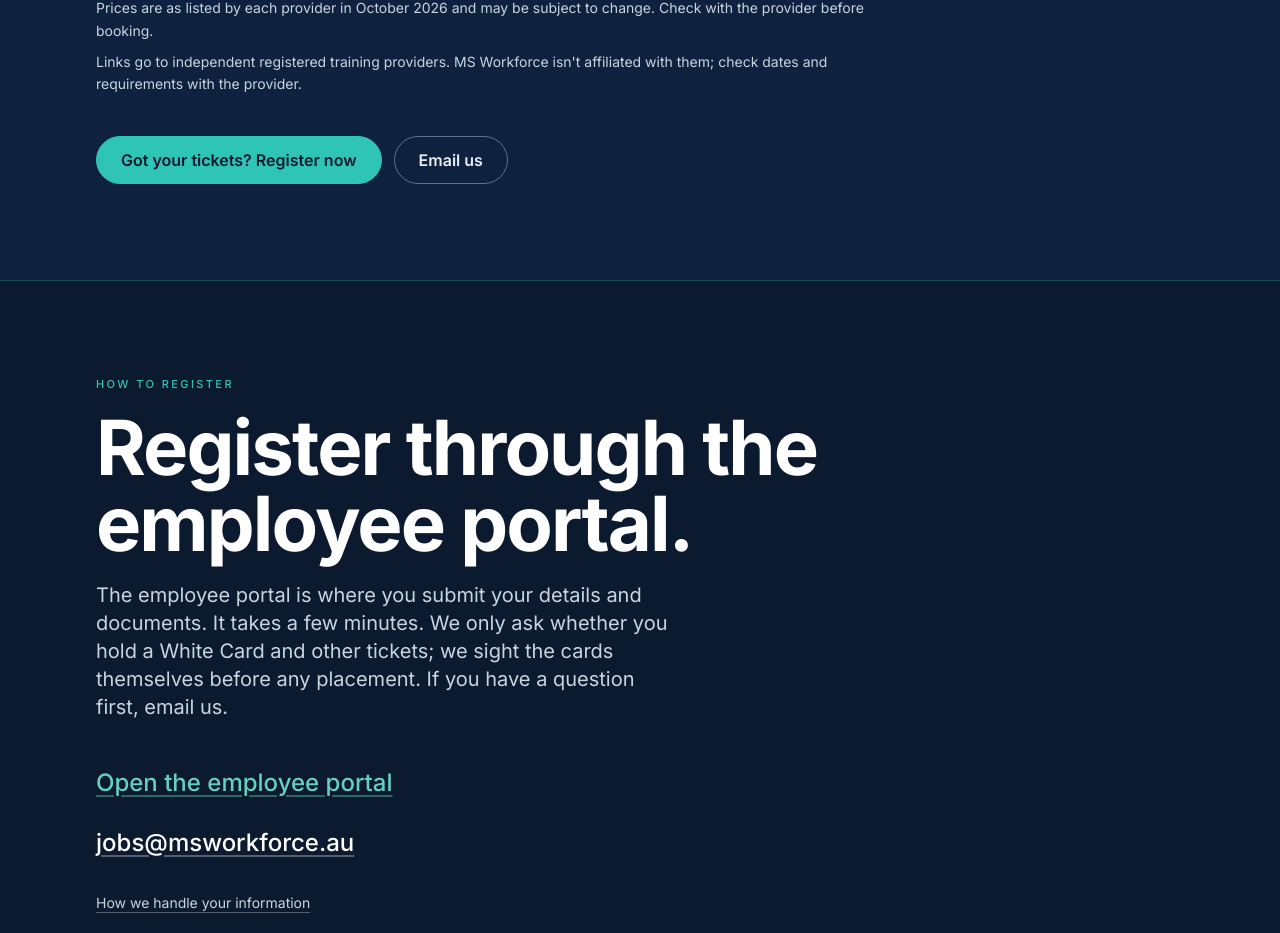
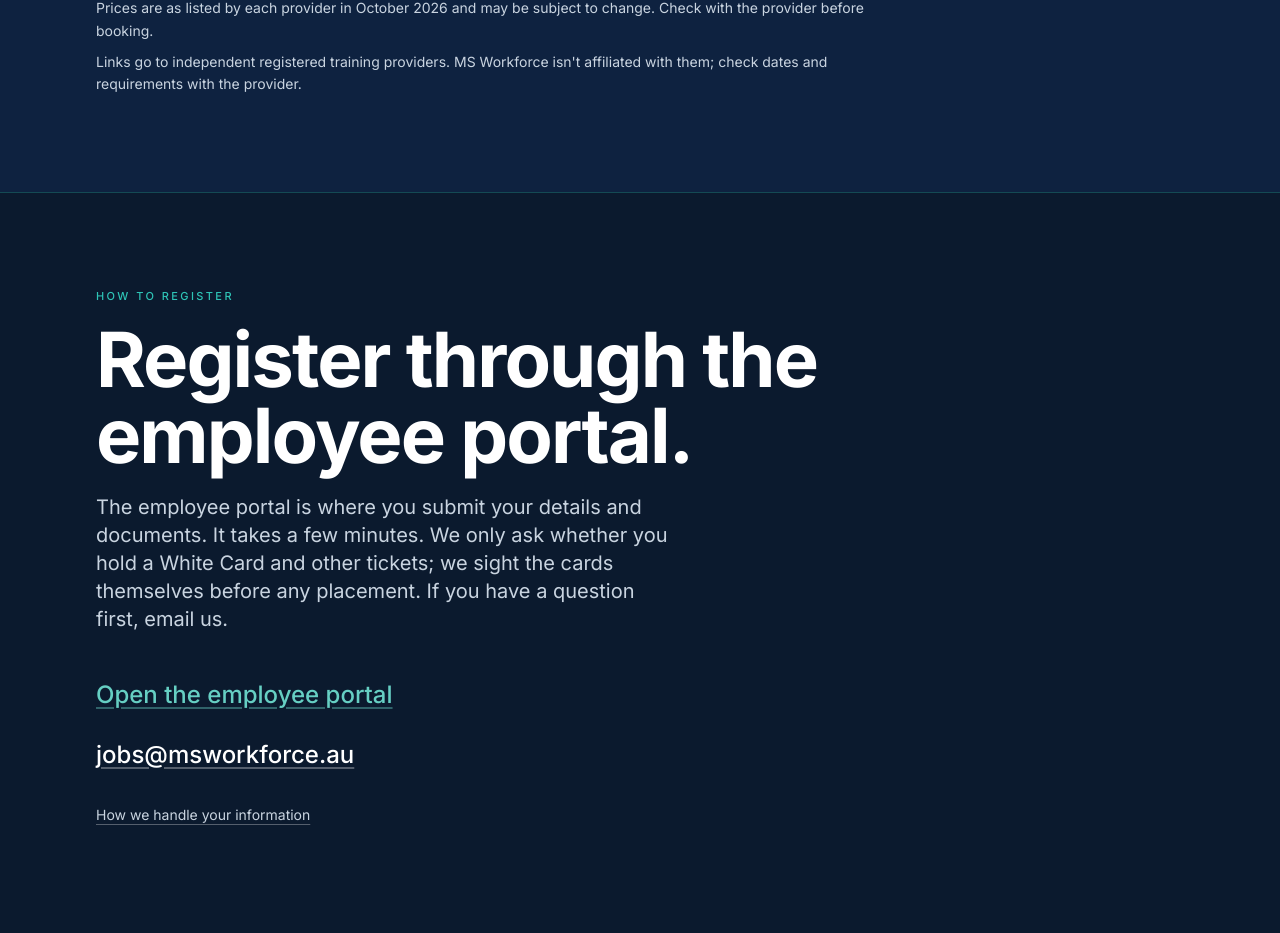
Before and after one commit to curiouscitizen11/MS-Workforce, a Next.js app: page /candidates in a window 1280 px wide. Shown: the part 5692-6625 px from the top of the page. Built offline with nearby package versions, Linux system fonts and the light colour scheme.

Commit message:
Candidates: removed the repeated 'Got your tickets? Register now' + 'Email us' button row after the ticket guide (hero Apply for work/Email us and the How to register block kept; all course entries untouched)

```diff
--- a/app/candidates/page.tsx
+++ b/app/candidates/page.tsx
@@ -209,14 +209,6 @@ export default function CandidatesPage() {
               requirements with the provider.
             </p>
           </div>
-          <div className="mt-10 flex flex-col gap-3 sm:flex-row sm:items-center">
-            <a href={formUrl} className="pill pill-teal w-full sm:w-auto" target="_blank" rel="noopener noreferrer">
-              Got your tickets? Register now
-            </a>
-            <a href={WORK_ENQUIRY_HREF} className="pill pill-line w-full sm:w-auto">
-              Email us
-            </a>
-          </div>
         </div>
       </section>
 
```
